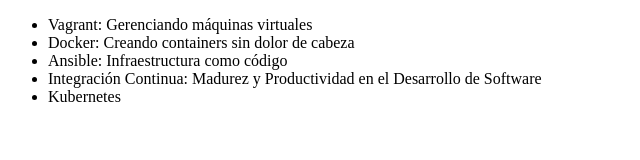
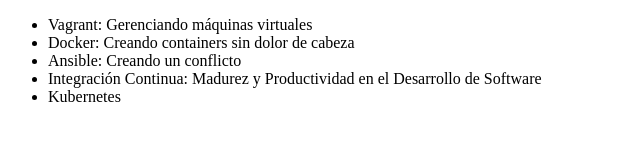
Before and after one commit to MEUFAJ/alura-git, a plain HTML site: page index.html in a window 1280 px wide. Shown: the full height of the page, 0-640 px from the left. Drawn offline with Linux system fonts and the light colour scheme.

Commit message:
Revert "Cambiando el nombre del curso de Ansible"
This reverts commit 0bb3348835e9eb8f738eb5f38c299fe54311b400.

```diff
--- a/index.html
+++ b/index.html
@@ -8,7 +8,7 @@
         <ul>
             <li>Vagrant: Gerenciando máquinas virtuales</li>
             <li>Docker: Creando containers sin dolor de cabeza</li>
-            <li>Ansible: Infraestructura como código</li>
+            <li>Ansible: Creando un conflicto </li>
             <li>Integración Continua: Madurez y Productividad en el Desarrollo de Software</li>
             <li>Kubernetes </li>
         </ul>
```
